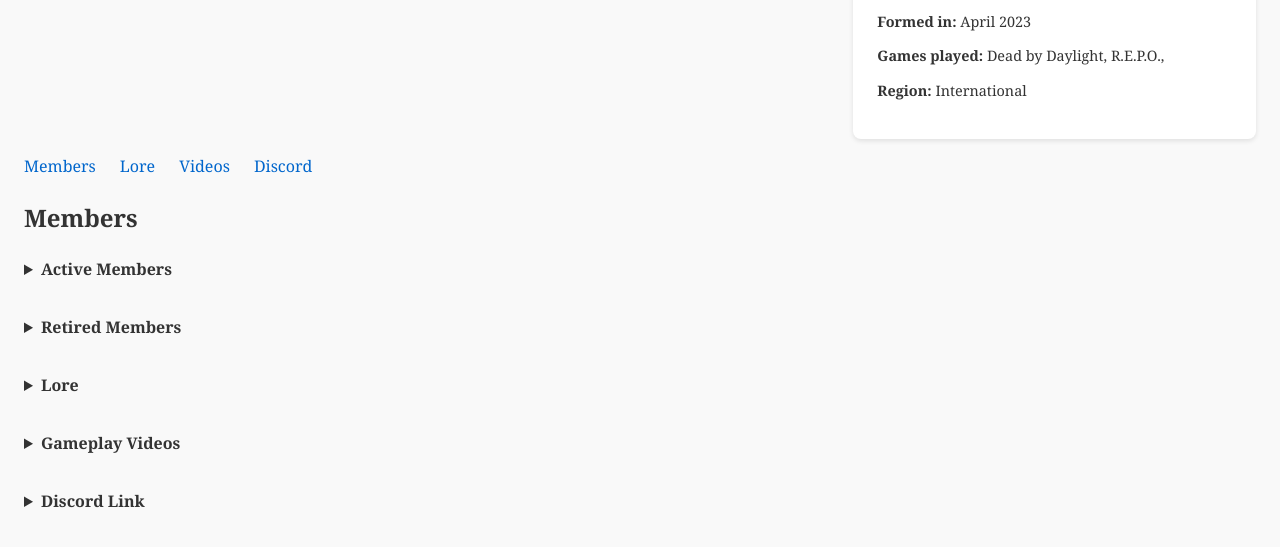
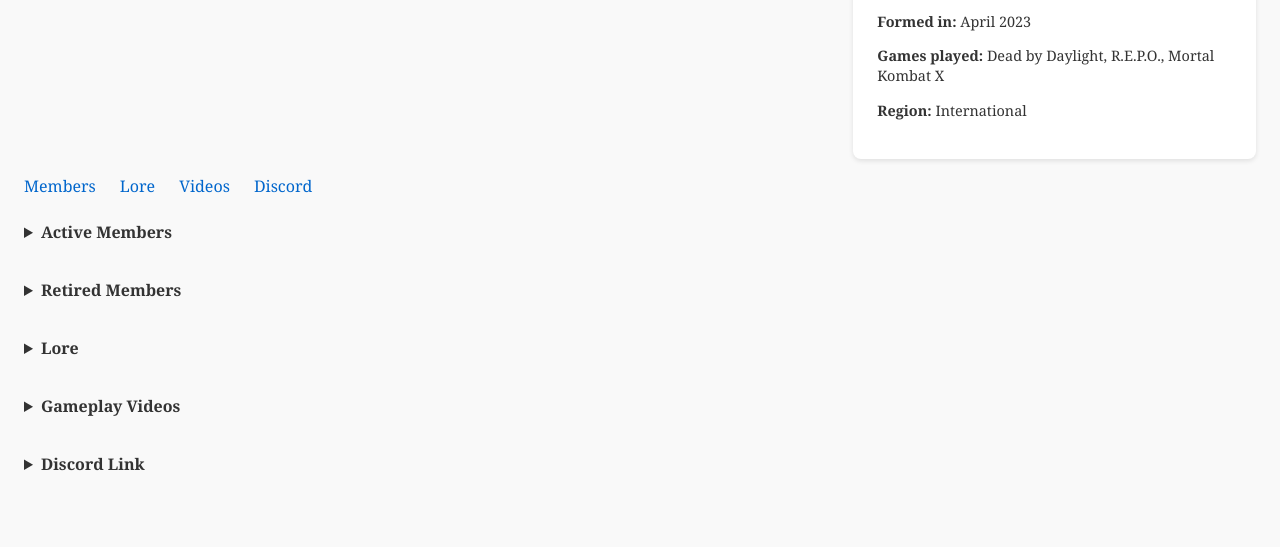
Before and after one commit to 00santi/eternal-academy, a website: page index.html in a window 1280 px wide. Shown: the part 295-842 px from the top of the page. After the commit the page ends 806 px from the top, so only its background shows below. Drawn offline with Linux system fonts and the light colour scheme.

Commit message:
more small changes

```diff
--- a/index.html
+++ b/index.html
@@ -16,7 +16,7 @@
         <div class="infobox-content">
             <p><strong>Name:</strong> Eternal Academy</p>
             <p><strong>Formed in:</strong> April 2023</p>
-            <p><strong>Games played:</strong> Dead by Daylight, R.E.P.O., </p>
+            <p><strong>Games played:</strong> Dead by Daylight, R.E.P.O., Mortal Kombat X </p>
             <p><strong>Region:</strong> International</p>
         </div>
     </aside>
@@ -33,7 +33,6 @@
 
 <main>
     <section id="members">
-        <h2>Members</h2>
         <details class="mt">
             <summary>Active Members</summary>
             <ul>
```
